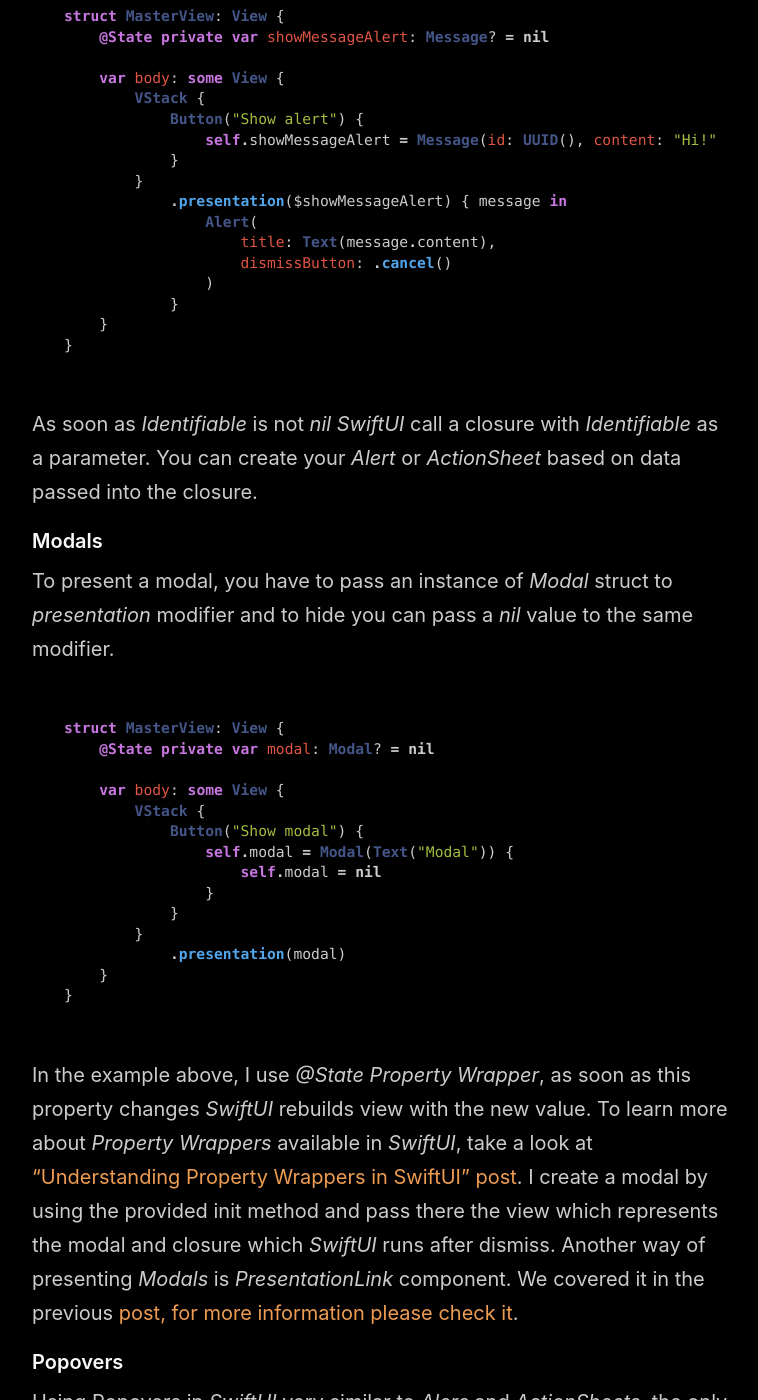
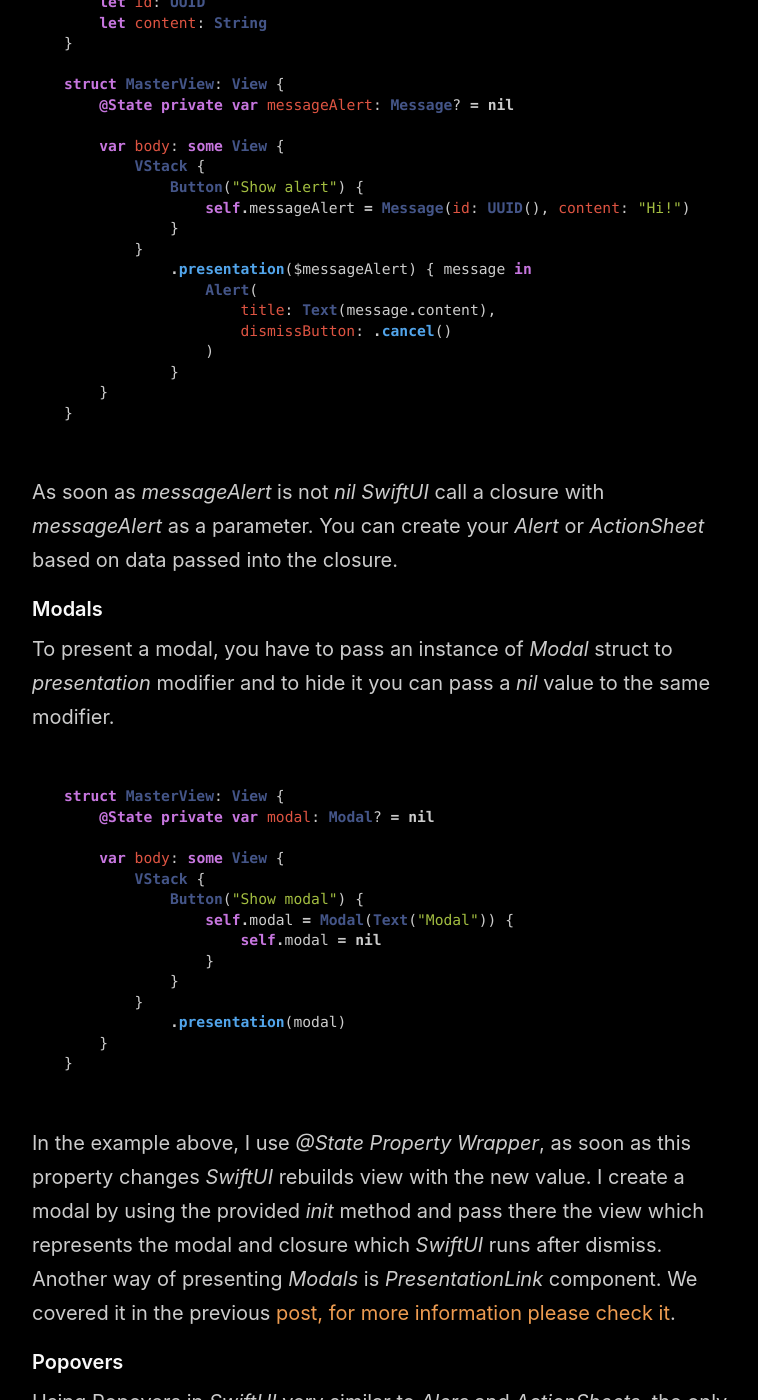
Before and after one commit to mecid/mecid.github.io, a Jekyll site: the page built from _posts/2019-07-24-alerts-actionsheets-modals-and-popovers-in-swiftui.md, in a window 1280 px wide and 1400 px high, scrolled down 1548 px. Shown: the whole window, without its empty margins (258-1016 px from the left). Built offline with Jekyll 4.4.1, drawn with Linux system fonts in a browser that asks for light colours; some of the changed text lies outside the part shown.

Commit message:
Update 2019-07-24-alerts-actionsheets-modals-and-popovers-in-swiftui.md

````diff
--- a/_posts/2019-07-24-alerts-actionsheets-modals-and-popovers-in-swiftui.md
+++ b/_posts/2019-07-24-alerts-actionsheets-modals-and-popovers-in-swiftui.md
@@ -33,7 +33,7 @@
 }
 ```
 
-The interesting thing here is that *SwiftUI* resets the value of *showActionSheet* property after *Alert* dismiss. It is a straightforward approach to present *Alerts* or *ActionSheets*. But sometimes it is not enough, because we need some data to show in *Alert* or *ActionSheet*. For this case, we have another overload of *presentation* modifier, which uses *Optional Identifiable binding* instead of Boolean binding.
+The interesting thing here is that *SwiftUI* resets the value of binding property after *Alert* dismiss. To learn more about *Property Wrappers* available in *SwiftUI*, take a look at ["Understanding Property Wrappers in SwiftUI" post](/2019/06/12/understanding-property-wrappers-in-swiftui/). It is a straightforward approach to present *Alerts* or *ActionSheets*. But sometimes it is not enough, because we need some data to show in *Alert* or *ActionSheet*. For this case, we have another overload of *presentation* modifier, which uses *Optional Identifiable binding* instead of Boolean binding.
 
 ```swift
 struct Message: Identifiable {
@@ -42,15 +42,15 @@
 }
 
 struct MasterView: View {
-    @State private var showMessageAlert: Message? = nil
+    @State private var messageAlert: Message? = nil
 
     var body: some View {
         VStack {
             Button("Show alert") {
-                self.showMessageAlert = Message(id: UUID(), content: "Hi!")
+                self.messageAlert = Message(id: UUID(), content: "Hi!")
             }
         }
-            .presentation($showMessageAlert) { message in
+            .presentation($messageAlert) { message in
                 Alert(
                     title: Text(message.content),
                     dismissButton: .cancel()
@@ -60,10 +60,10 @@
 }
 ```
 
-As soon as *Identifiable* is not *nil* *SwiftUI* call a closure with *Identifiable* as a parameter. You can create your *Alert* or *ActionSheet* based on data passed into the closure.
+As soon as *messageAlert* is not *nil* *SwiftUI* call a closure with *messageAlert* as a parameter. You can create your *Alert* or *ActionSheet* based on data passed into the closure.
 
 #### Modals
-To present a modal, you have to pass an instance of *Modal* struct to *presentation* modifier and to hide you can pass a *nil* value to the same modifier.
+To present a modal, you have to pass an instance of *Modal* struct to *presentation* modifier and to hide it you can pass a *nil* value to the same modifier.
 
 ```swift
 struct MasterView: View {
@@ -82,7 +82,7 @@
 }
 ```
 
-In the example above, I use *@State Property Wrapper*, as soon as this property changes *SwiftUI* rebuilds view with the new value. To learn more about *Property Wrappers* available in *SwiftUI*, take a look at ["Understanding Property Wrappers in SwiftUI" post](/2019/06/12/understanding-property-wrappers-in-swiftui/). I create a modal by using the provided init method and pass there the view which represents the modal and closure which *SwiftUI* runs after dismiss. Another way of presenting *Modals* is *PresentationLink* component. We covered it in the previous [post, for more information please check it](/2019/07/17/navigation-in-swiftui/).
+In the example above, I use *@State Property Wrapper*, as soon as this property changes *SwiftUI* rebuilds view with the new value. I create a modal by using the provided *init* method and pass there the view which represents the modal and closure which *SwiftUI* runs after dismiss. Another way of presenting *Modals* is *PresentationLink* component. We covered it in the previous [post, for more information please check it](/2019/07/17/navigation-in-swiftui/).
 
 #### Popovers
 Using Popovers in *SwiftUI* very similar to *Alers* and *ActionSheets*, the only difference here is the usage of *popover* modifier instead of the *presentation*. Popover modifier also has two overloads for *Boolean* and *Optional Identifiable* bindings. Another additional parameter in popover modifier is *arrowEdge*, by providing *Edge* value you can draw an arrow in a specified direction. Here is the example of *Popover* modifier usage.
````
